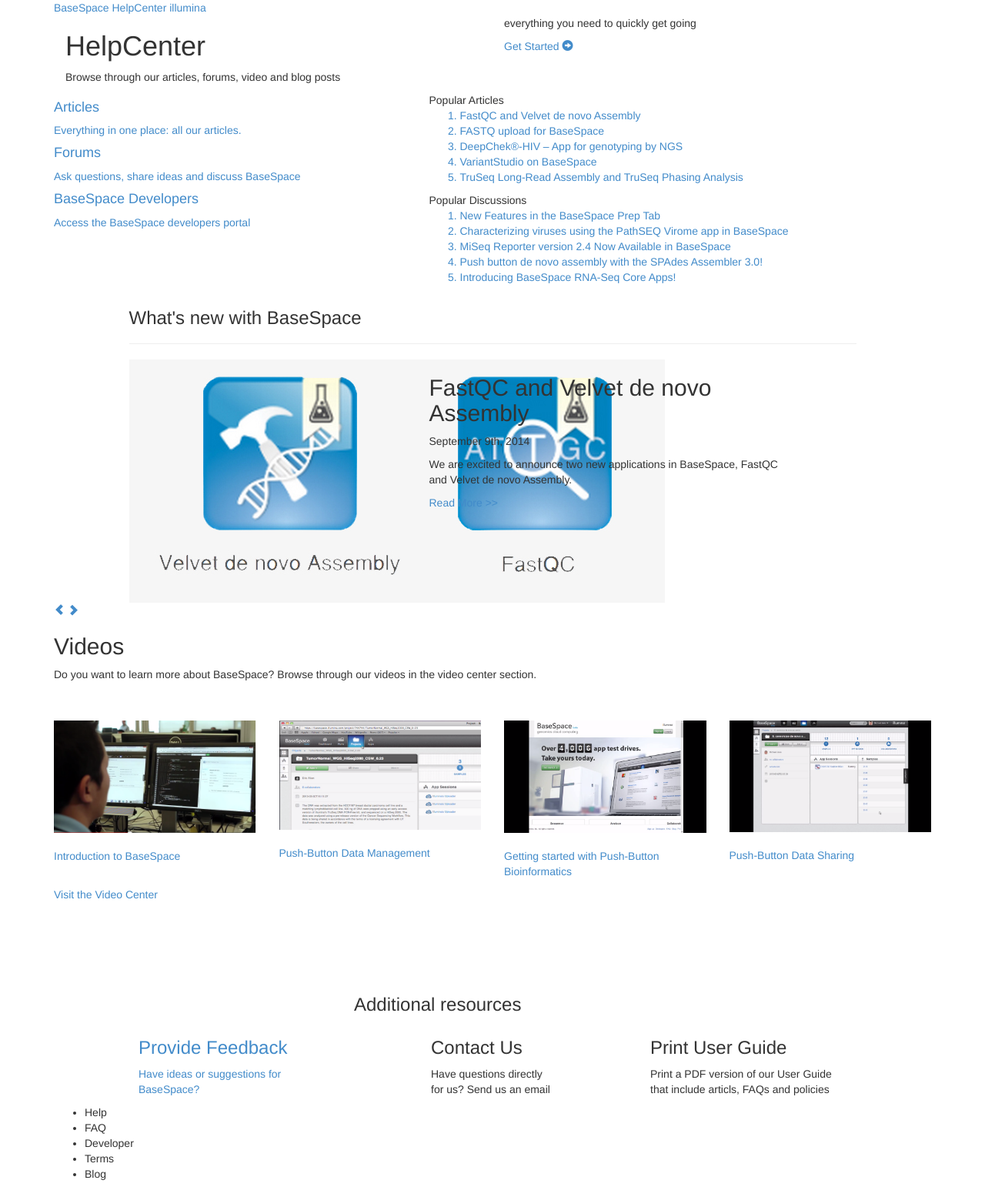
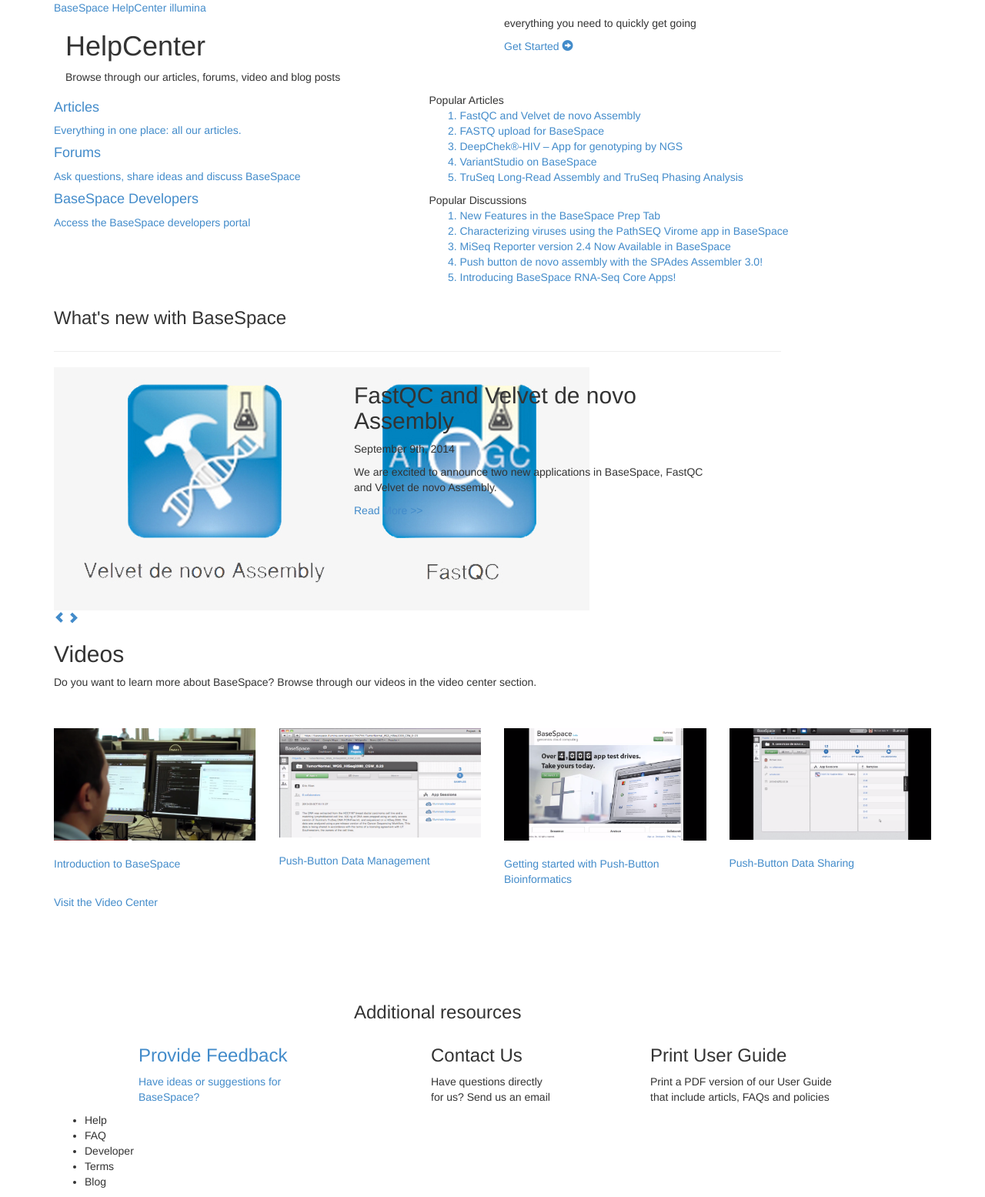
Before and after one commit to preethammadapura/basespace-help-1, a Jekyll site: the page built from index.html, in a window 1280 px wide. Shown: the whole page at 77% size. Built offline with Jekyll 4.4.1, drawn with Linux system fonts in a browser that asks for light colours; nearby versions of some CDN libraries.

Commit message:
more tweaks

```diff
--- a/index.html
+++ b/index.html
@@ -109,9 +109,15 @@ is_homepage: true
 
     <div class="lower_banner">
     <div class="container">
+                          <div class="row">
+
+                        <div class="col-sm-6">
+
+                            <h3 class="carousel-heading">What's new with BaseSpace</h3>
+                        </div>
+                    </div>
                     <div class="row">
-                        <div class="col-sm-10 col-sm-offset-1">
-                          <h3 class="carousel-heading">What's new with BaseSpace</h3>
+                        <div class="col-sm-10">
                             <hr class="carousel-line">
                         </div>
                     </div>
@@ -130,7 +136,7 @@ is_homepage: true
 
                                         <div class="active item">
                                             <div class="row">
-                                                <div class="col-sm-4 col-sm-offset-1">
+                                                <div class="col-sm-4">
                                                  <img src="images/slide1.jpg" class="carousel-img-one">
                                                 </div>
                                                 <div class="col-sm-5">
@@ -149,7 +155,7 @@ is_homepage: true
 
                                         <div class="item">
                                             <div class="row">
-                                                <div class="col-sm-4 col-sm-offset-1">
+                                                <div class="col-sm-4">
                                                  <img src="images/slide2.jpg" class="carousel-img-two">
                                                 </div>
                                                 <div class="col-sm-5">
```
